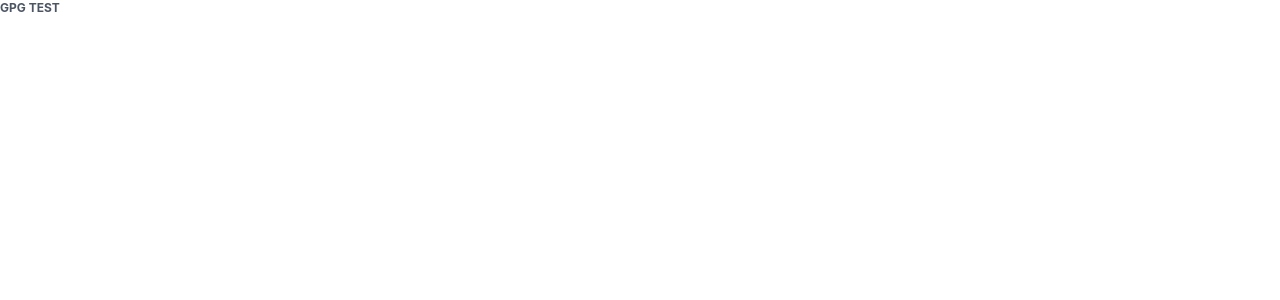
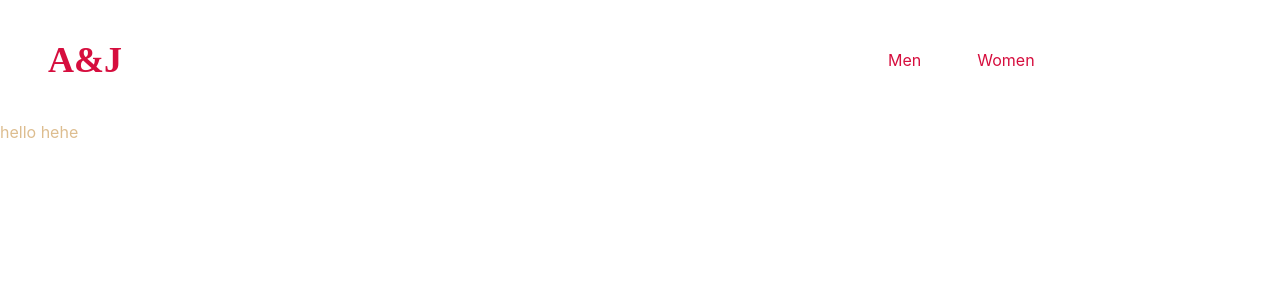
Before and after one commit to aeganaden/nextjs-todo, a Next.js app: page / in a window 1280 px wide. Shown: the top 300 px of the page. Built offline with nearby package versions, Linux system fonts and the light colour scheme.

Commit message:
feature: add navigation

```diff
--- /dev/null
+++ b/components/Navigation.js
@@ -0,0 +1,22 @@
+import React from 'react'
+
+export const Navigation = () => {
+  return (
+    <nav className='w-screen p-10'>
+      <ul className='flex flex-between items-center gap-10'>
+        <li className='font-display font-bold text-4xl w-4/6'>
+          <a href='' className='text-primary'>
+            A&J
+          </a>
+        </li>
+
+        <li>
+          <a href=''>Men</a>
+        </li>
+        <li>
+          <a href=''>Women</a>
+        </li>
+      </ul>
+    </nav>
+  )
+}
--- a/pages/index.js
+++ b/pages/index.js
@@ -1,9 +1,10 @@
-import styles from '../styles/Home.module.scss'
+import { Navigation } from '../components/Navigation'
 
 export default function Home() {
   return (
     <div>
-      <div className='text-xs text-gray-600 uppercase font-bold'>gpg test</div>
+      <Navigation />
+      <h1 className='text-secondary'>hello hehe</h1>
     </div>
   )
 }
--- a/styles/Home.module.scss
+++ /dev/null
@@ -1 +0,0 @@
-/* scss styles here */
--- a/styles/globals.css
+++ b/styles/globals.css
@@ -1,6 +1,8 @@
 @tailwind base;
 @tailwind components;
 @tailwind utilities;
+
+@import url('https://fonts.googleapis.com/css2?family=Cinzel:wght@400;700&display=swap');
 
 html,
 body {
@@ -13,8 +15,22 @@ body {
 a {
   color: inherit;
   text-decoration: none;
+  background-size: 0em 0.2em;
+  background-position: 0 88%;
+  @apply text-primary p-2 bg-no-repeat transition-all duration-200 bg-gradient-to-r from-secondary to-secondary;
+}
+
+a:hover {
+  background-size: 100% 0.2em;
+}
+a:focus {
+  background-size: 100% 0.2em;
 }
 
 * {
   box-sizing: border-box;
 }
+
+h1 {
+  @apply text-primary;
+}
```
